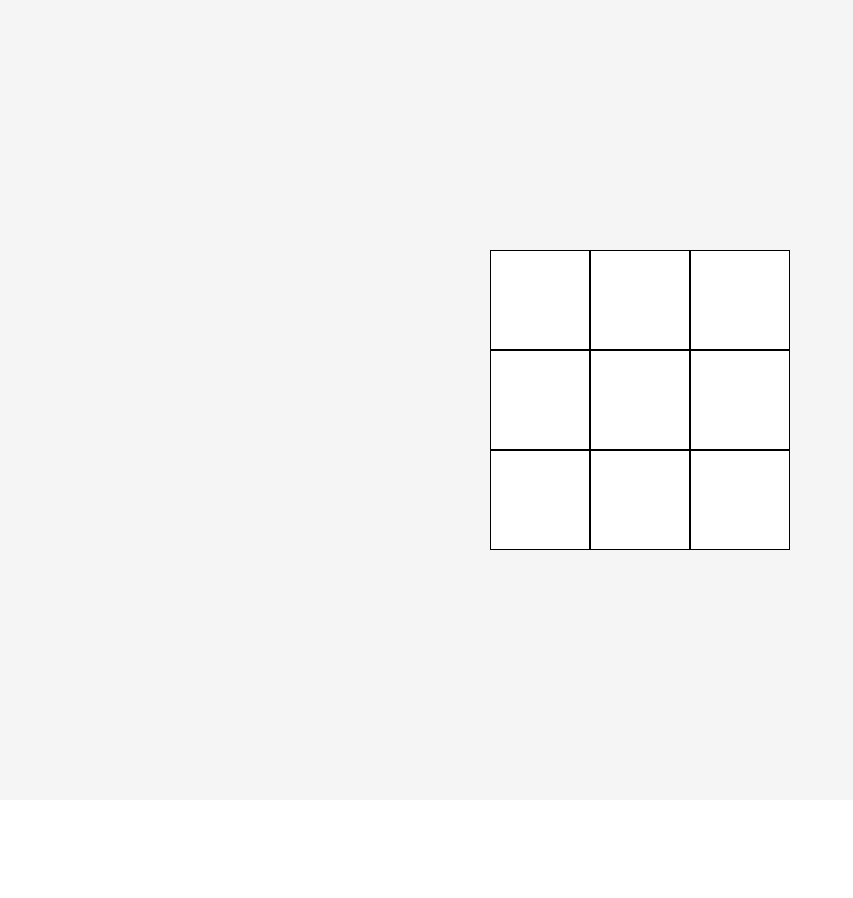
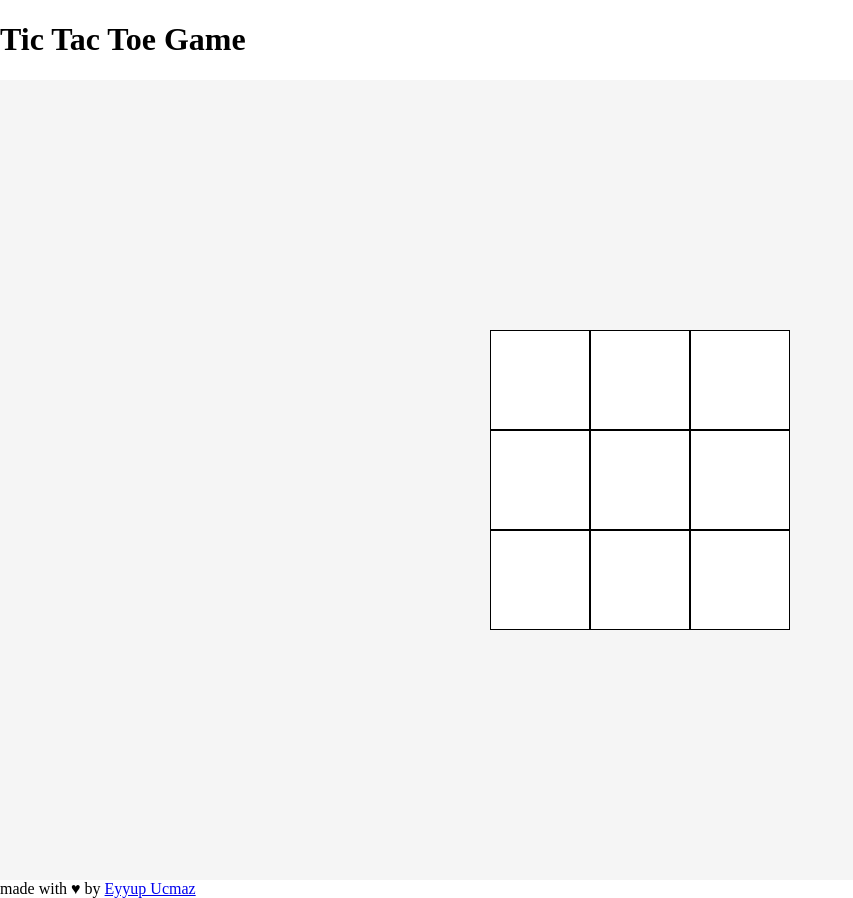
Before and after one commit to eyupucmaz/Orion-Innovation-Turkey-Angular-Bootcamp, a website: page Week-1/part2/index.html in a window 1280 px wide. Shown: the whole page, without its empty margins (0-853 px from the left). Before the commit the page ends 800 px from the top, so only its background shows below. Drawn offline with Linux system fonts and the light colour scheme; a web font is replaced by a local one.

Commit message:
:art: Added current player status, added footer

```diff
--- a/Week-1/part2/index.html
+++ b/Week-1/part2/index.html
@@ -1,19 +1,30 @@
 <!DOCTYPE html>
 <html lang="en">
 	<head>
-  <meta charset="UTF-8">
-  <meta http-equiv="X-UA-Compatible" content="IE=edge">
-  <meta name="viewport" content="width=device-width, initial-scale=1.0">
-  <meta name="description" content="Tic Tac Toe Game build with vanilla javascript.">
-  <link rel="stylesheet" href="style.css">
+		<meta charset="UTF-8" />
+		<meta http-equiv="X-UA-Compatible" content="IE=edge" />
+		<meta name="viewport" content="width=device-width, initial-scale=1.0" />
+		<meta
+			name="description"
+			content="Tic Tac Toe Game build with vanilla javascript."
+		/>
+		<link rel="stylesheet" href="style.css" />
 		<title>Tic Tac Toe</title>
 	</head>
 	<body>
-
-  <div class="game">
-
+		<div class="container">
+			<div class="header">
+				<h1>Tic Tac Toe Game</h1>
 			</div>
-
+			<div class="player"></div>
+			<div class="game"></div>
+			<div class="footer">
+				made with <span class="heart"> &#9829; </span> by
+				<a href="https://www.github.com/eyupucmaz" target="_blank"
+					>Eyyup Ucmaz</a
+				>
+			</div>
+		</div>
 
 		<script src="main.js"></script>
 	</body>
```
Lines whose indentation alone changed are shown as unchanged.
